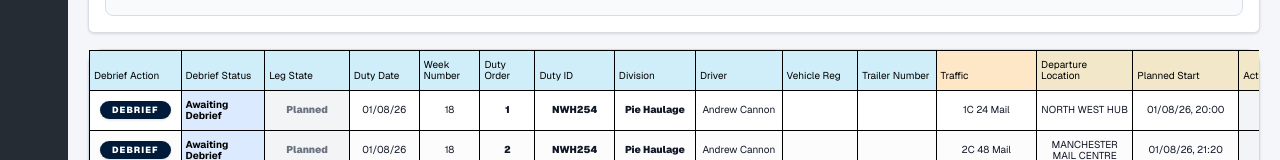
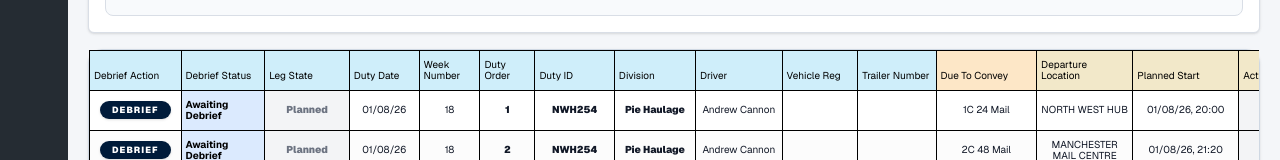
Before and after one commit to acannon76/rugby-league-supporter-web, a Next.js app: page /internal/app-ideas/link-message-mock/debrief in a window 1280 px wide. Shown: the part 947-1107 px from the top of the page. Built offline with nearby package versions, Linux system fonts and the light colour scheme.

Commit message:
Due to convey change

```diff
--- a/src/app/internal/app-ideas/link-message-mock/debrief/page.tsx
+++ b/src/app/internal/app-ideas/link-message-mock/debrief/page.tsx
@@ -442,7 +442,7 @@ export default function DebriefPage() {
                     <DebriefHeader label="Driver" headerClass="bg-[#cfeefa]" widthClass="w-[135px]" />
                     <DebriefHeader label="Vehicle Reg" headerClass="bg-[#cfeefa]" widthClass="w-[98px]" />
                     <DebriefHeader label="Trailer Number" headerClass="bg-[#cfeefa]" widthClass="w-[105px]" />
-                    <DebriefHeader label="Traffic" headerClass="bg-[#fde7c7]" widthClass="w-[78px]" />
+                    <DebriefHeader label="Due To Convey" headerClass="bg-[#fde7c7]" widthClass="w-[100px]" />
                     <DebriefHeader label="Departure Location" headerClass="bg-[#f2e8c9]" widthClass="w-[120px]" />
                     <DebriefHeader label="Planned Start" headerClass="bg-[#f2e8c9]" widthClass="w-[125px]" />
                     <DebriefHeader label="Actual Start" headerClass="bg-[#f2e8c9]" widthClass="w-[125px]" />
@@ -1847,7 +1847,7 @@ function downloadDebriefRows(rows: DebriefRow[], format: ExportFormat) {
     "Driver",
     "Vehicle Reg",
     "Trailer Number",
-    "Traffic",
+    "Due To Convey",
     "Departure Location",
     "Planned Start",
     "Actual Start",
```
